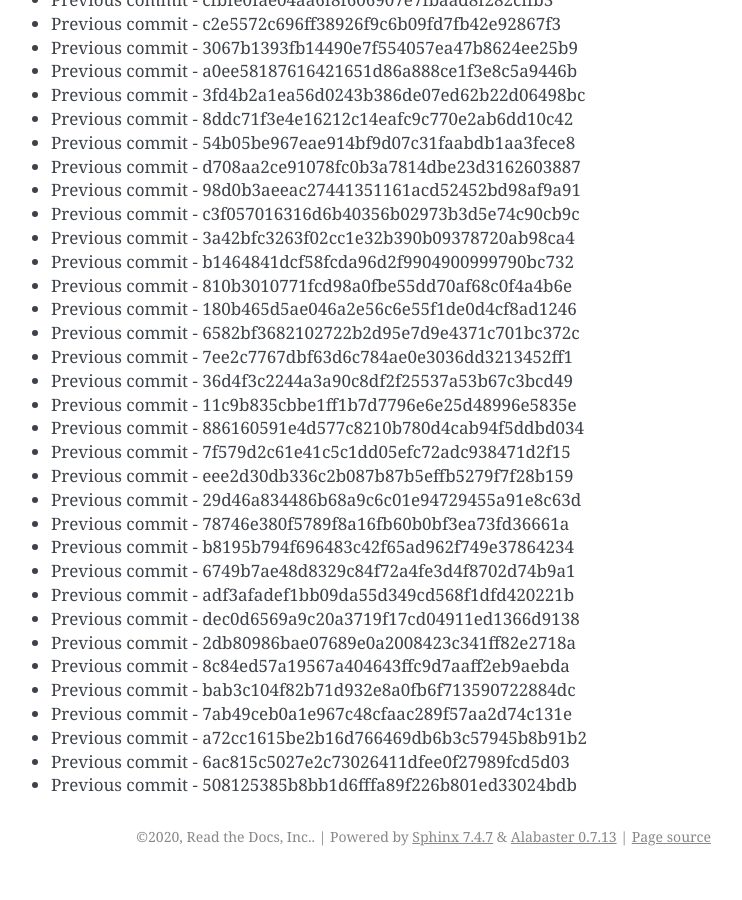
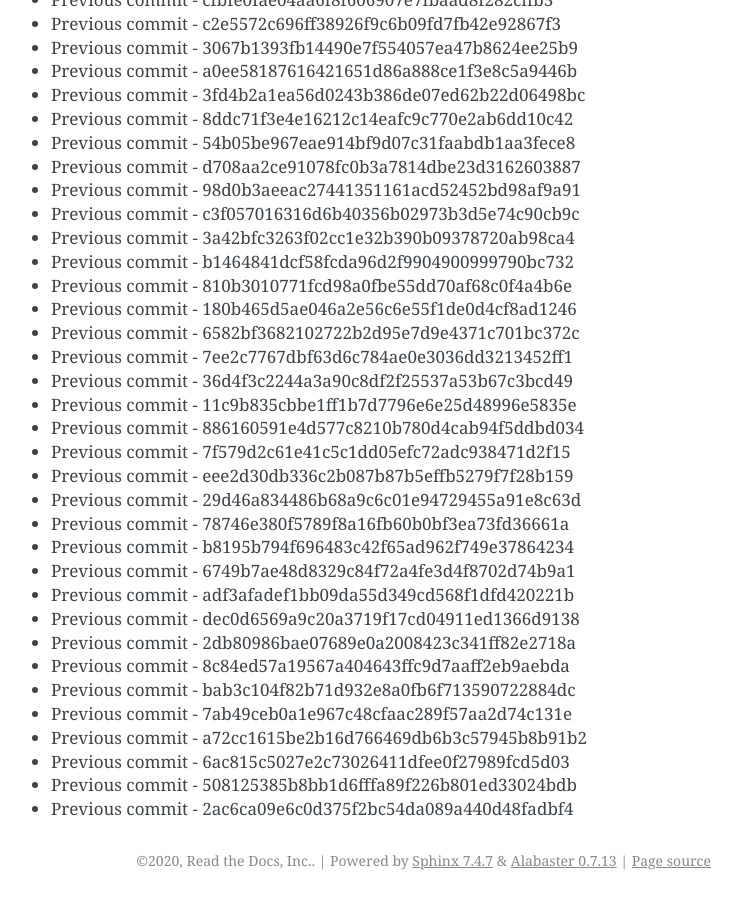
Before and after one commit to readthedocs/rtd-git-stresstest, a Sphinx documentation site: the page built from docs/updates.rst, in a window 1280 px wide and 900 px high, scrolled down 91274 px. Shown: the whole window, without its empty margins (399-1141 px from the left). Built offline with Sphinx 7.4.7, drawn with Linux system fonts in a browser that asks for light colours; before the commit the page ends 92150 px from its top, so only the background shows below that.

Commit message:
Generating commit from previous: 2ac6ca09e6c0d375f2bc54da089a440d48fadbf4

```diff
--- a/docs/updates.rst
+++ b/docs/updates.rst
@@ -3867,3 +3867,4 @@ It can be tested for any performance characteristics.
 * Previous commit - a72cc1615be2b16d766469db6b3c57945b8b91b2
 * Previous commit - 6ac815c5027e2c73026411dfee0f27989fcd5d03
 * Previous commit - 508125385b8bb1d6fffa89f226b801ed33024bdb
+* Previous commit - 2ac6ca09e6c0d375f2bc54da089a440d48fadbf4
```
